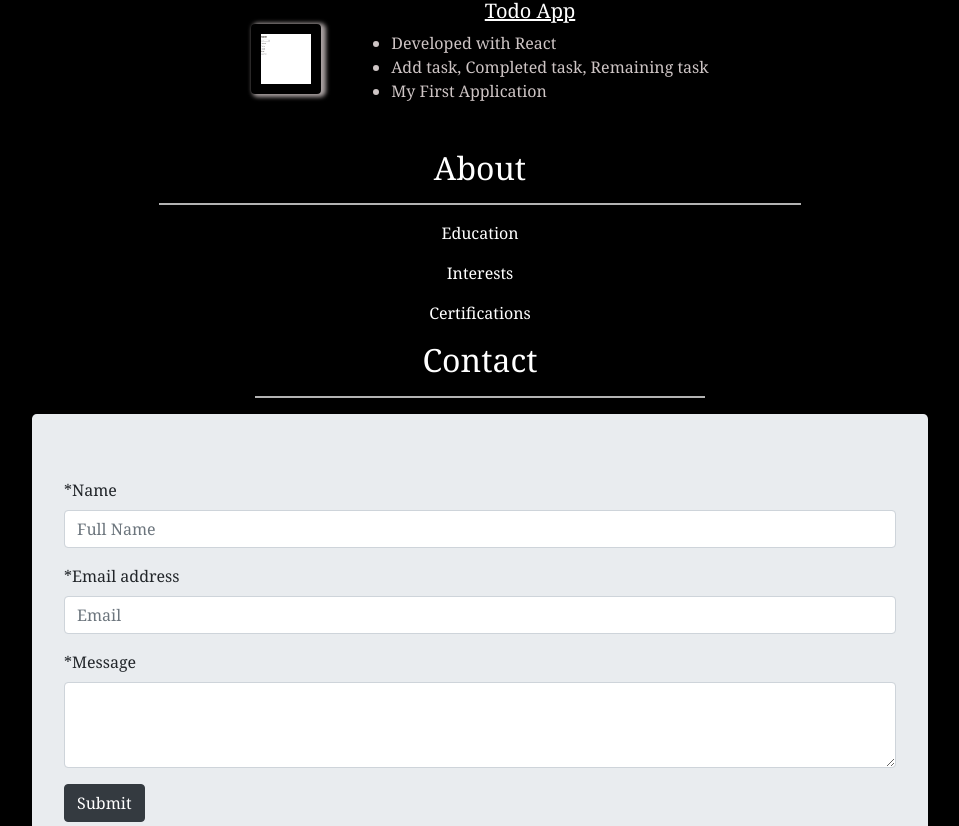
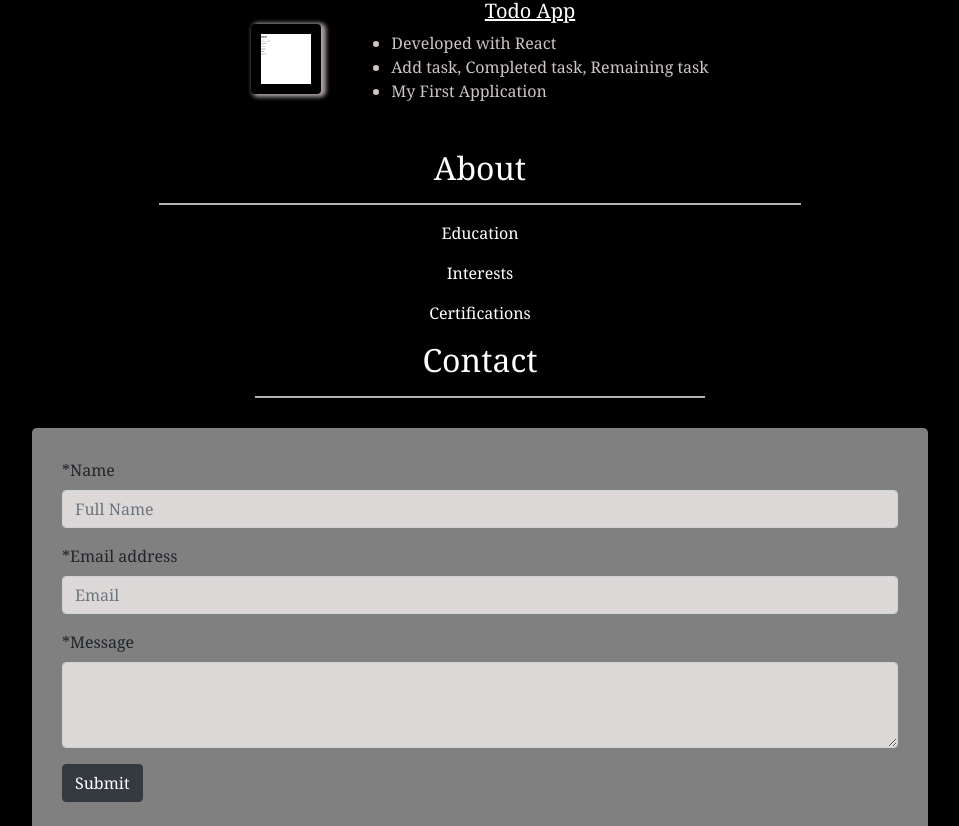
Before and after one commit to albert-felix/portfolio, a React (Create React App) app: page / in a window 1280 px wide. Shown: the part 1964-2790 px from the top of the page, without its empty margins (160-1119 px from the left). Built offline with nearby package versions, Linux system fonts and the light colour scheme.

Commit message:
updated navbar collapse

```diff
--- a/src/components/footer.js
+++ b/src/components/footer.js
@@ -5,7 +5,7 @@ const Footer = () => {
   return (
     <div>
 
-      <Navbar bg="light" variant="light" expand="lg" fixed="bottom" style={{alignItems:"center"}}>
+      <Navbar bg="dark" variant="dark" expand="lg" fixed="bottom" style={{alignItems:"center"}}>
 <p>Designed by Albert Felix</p>
       </Navbar>
 
--- a/src/components/header.js
+++ b/src/components/header.js
@@ -6,25 +6,33 @@ import { Link } from "react-scroll";
 const Header = () => {
   return (
     <div>
-      <Navbar bg="black" variant="dark" expand="lg" fixed="top">
+      <Navbar
+        collapseOnSelect
+        bg="black"
+        variant="dark"
+        expand="lg"
+        fixed="top"
+      >
         <Navbar.Brand className="title">Portfolio</Navbar.Brand>
         <Navbar.Toggle aria-controls="basic-navbar-nav" />
         <Navbar.Collapse id="basic-navbar-nav">
           <Nav className="mr-auto">
-            <Link to="home" smooth={true} duration={500}>
-              <Nav.Link> Home </Nav.Link>
+
+
+              <Link to="home" smooth={true} duration={500}>
+              <Nav.Link eventKey="1">Home</Nav.Link>
             </Link>
 
             <Link to="profile" smooth={true} duration={500}>
-              <Nav.Link>Profile</Nav.Link>
+              <Nav.Link eventKey="2">Profile</Nav.Link>
             </Link>
 
             <Link to="about" smooth={true} duration={500}>
-              <Nav.Link> About</Nav.Link>
+              <Nav.Link eventKey="3"> About</Nav.Link>
             </Link>
 
             <Link to="contact" smooth={true} duration={500}>
-              <Nav.Link>Contact</Nav.Link>
+              <Nav.Link eventKey="4">Contact</Nav.Link>
             </Link>
           </Nav>
         </Navbar.Collapse>
--- a/src/pages/contact.js
+++ b/src/pages/contact.js
@@ -55,11 +55,12 @@ const Contact = () => {
         <h2>Contact</h2>
         <hr />
       </div>
-      <Jumbotron>
+      <Jumbotron className="jumbotron">
         <Form>
           <Form.Group controlId="name">
             <Form.Label>*Name</Form.Label>
             <Form.Control
+              className="input"
               onChange={onNameChange}
               type="text"
               placeholder="Full Name"
@@ -70,6 +71,7 @@ const Contact = () => {
           <Form.Group controlId="email">
             <Form.Label>*Email address</Form.Label>
             <Form.Control
+              className="input"
               onChange={onEmailChange}
               type="email"
               placeholder="Email"
@@ -80,6 +82,7 @@ const Contact = () => {
           <Form.Group controlId="message">
             <Form.Label>*Message</Form.Label>
             <Form.Control
+              className="input"
               onChange={onMessageChange}
               as="textarea"
               rows="3"
@@ -99,7 +102,6 @@ const Contact = () => {
       <div className="social-accounts">
         <div className="account">
           <Image className="contact-image" src={Github} />
-          {/* <img src={Github} alt="github" width="30%" height="auto"/> */}
         </div>
         <div className="account">
           <Image className="contact-image" src={Linkedin} />
@@ -111,6 +113,10 @@ const Contact = () => {
           <Image className="contact-image" src={Twitter} />
         </div>
       </div>
+      <div className="footer">
+        <hr />
+        Developed by Albert Felix
+      </div>
     </div>
   );
 };
--- a/src/styles/contact.css
+++ b/src/styles/contact.css
@@ -14,6 +14,7 @@
 
 .reference {
   color: white;
+  text-align: center;
 }
 
 .social-accounts {
@@ -42,3 +43,21 @@
   margin-right: auto;
   width: 35px;
 }
+
+.footer {
+  margin-top: 50px;
+  margin-bottom: 10px;
+
+  color: gray;
+  text-align: center;
+}
+
+.jumbotron {
+  margin-top: 30px;
+  padding: 30px;
+  background-color: gray;
+}
+
+.input {
+  background-color: rgb(221, 216, 216);
+}
```
